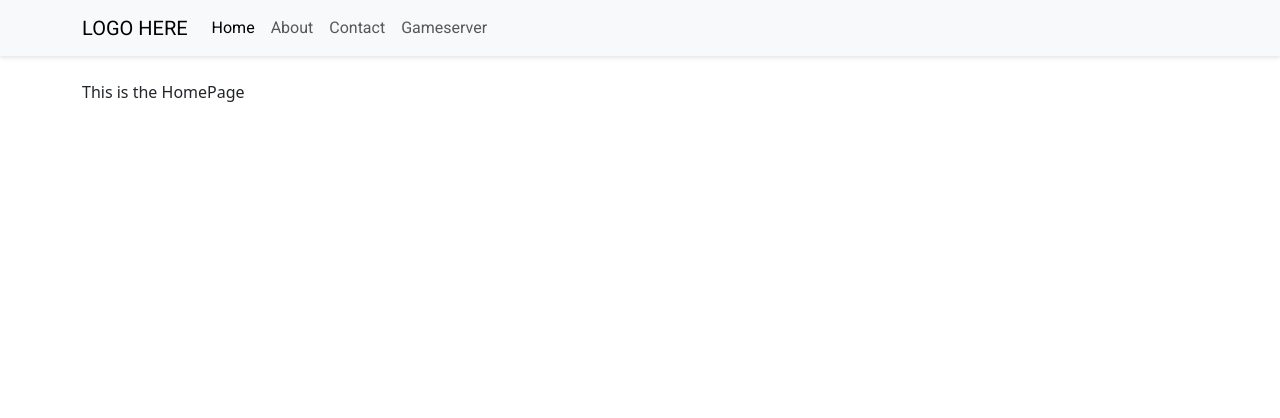
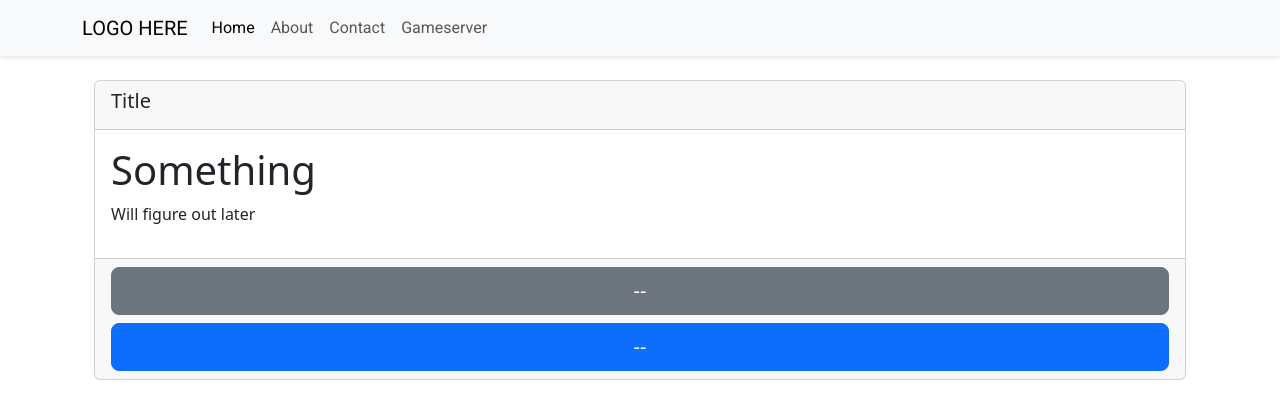
Before and after one commit to Danieljohansen97/bytebender_app, a React (Create React App) app: page / in a window 1280 px wide. Shown: the top 418 px of the page. Built offline with nearby package versions, Linux system fonts and the light colour scheme.

Commit message:
Update Routing, Add template pages

```diff
--- a/src/pages/homePage/HomePage.jsx
+++ b/src/pages/homePage/HomePage.jsx
@@ -1,11 +1,34 @@
-import React from 'react';
+import React from "react";
+import { Card, Modal, Container, Button, Row, Col } from "react-bootstrap";
 
-import './homePage.styles.css';
+import "./homePage.styles.css";
 
 const HomePage = () => {
-return (
-    <div>This is the HomePage</div>
-  )
-}
+  return (
+    <div>
+      <Container fluid>
+        <Card>
+          <Card.Header>
+            <Card.Title>Title</Card.Title>
+          </Card.Header>
+          <Card.Body>
+            <h1>Something</h1>
+            <p>Will figure out later</p>
+          </Card.Body>
+          <Card.Footer>
+            <div className="d-grid gap-2">
+              <Button variant="secondary" size="lg">
+                --
+              </Button>
+              <Button variant="primary" size="lg">
+                --
+              </Button>
+            </div>
+          </Card.Footer>
+        </Card>
+      </Container>
+    </div>
+  );
+};
 
 export default HomePage;
```
